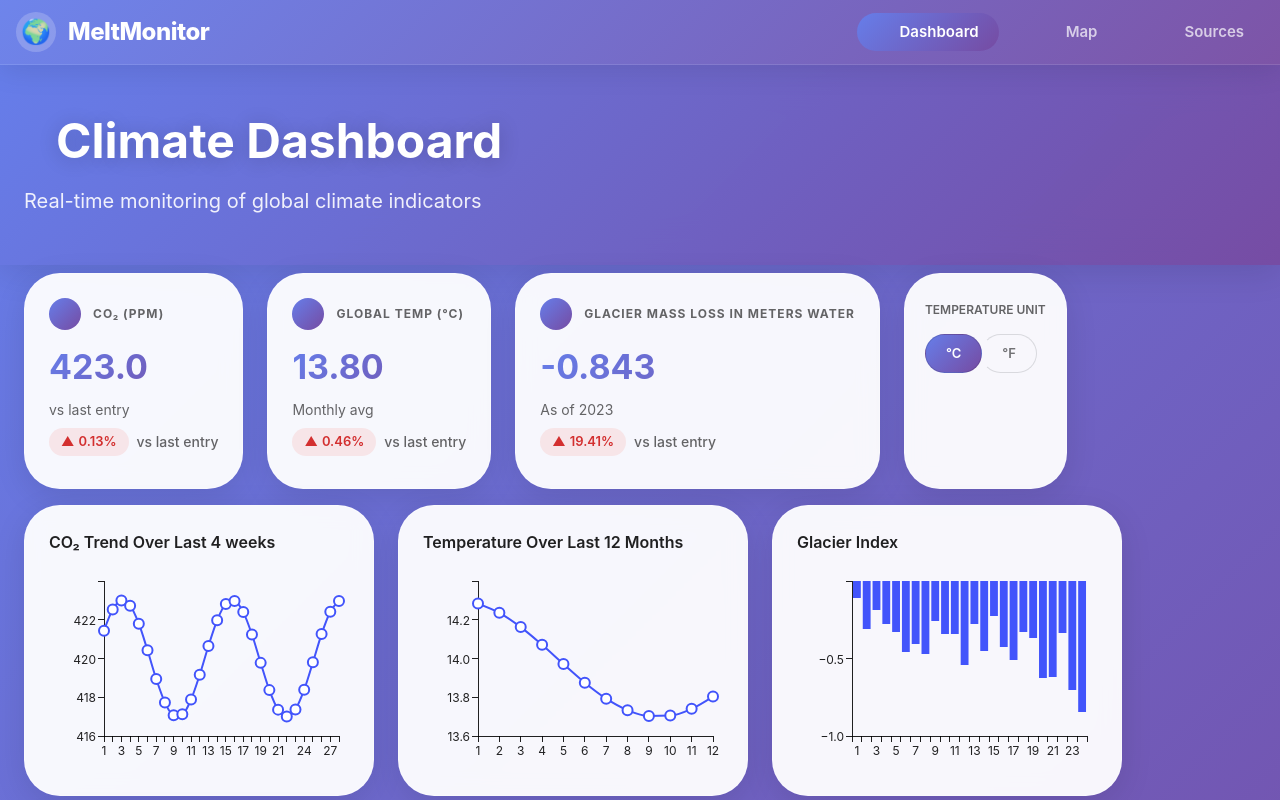
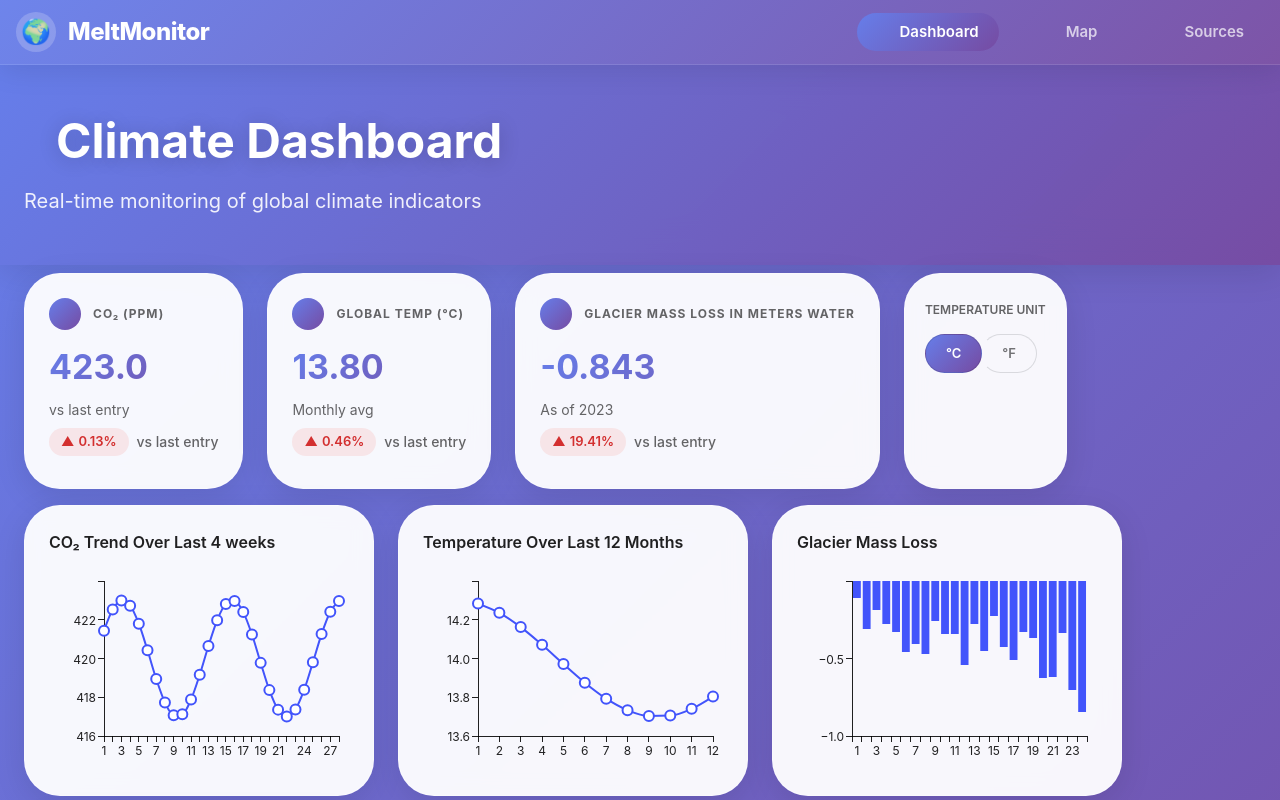
Before and after one commit to Soham0047/CS160-Group6-MeltMonitor, a React (Vite) app in the folder client/: page / in a window 1280 px wide. Shown: the top 800 px of the page. Built offline with nearby package versions, Linux system fonts and the light colour scheme; no server answers; some icons are missing.

Commit message:
small text update

```diff
--- a/client/src/components/Dashboard/DashboardPage.jsx
+++ b/client/src/components/Dashboard/DashboardPage.jsx
@@ -265,7 +265,7 @@ export default function DashboardPage() {
                   variant="subtitle2"
                   sx={{ mb: 2, fontWeight: 600, fontSize: 16 }}
                 >
-                  Glacier Index
+                  Glacier Mass Loss
                 </Typography>
                 <BarMini x={glacierx} series={data.glacierIndex} />
               </Paper>
```
